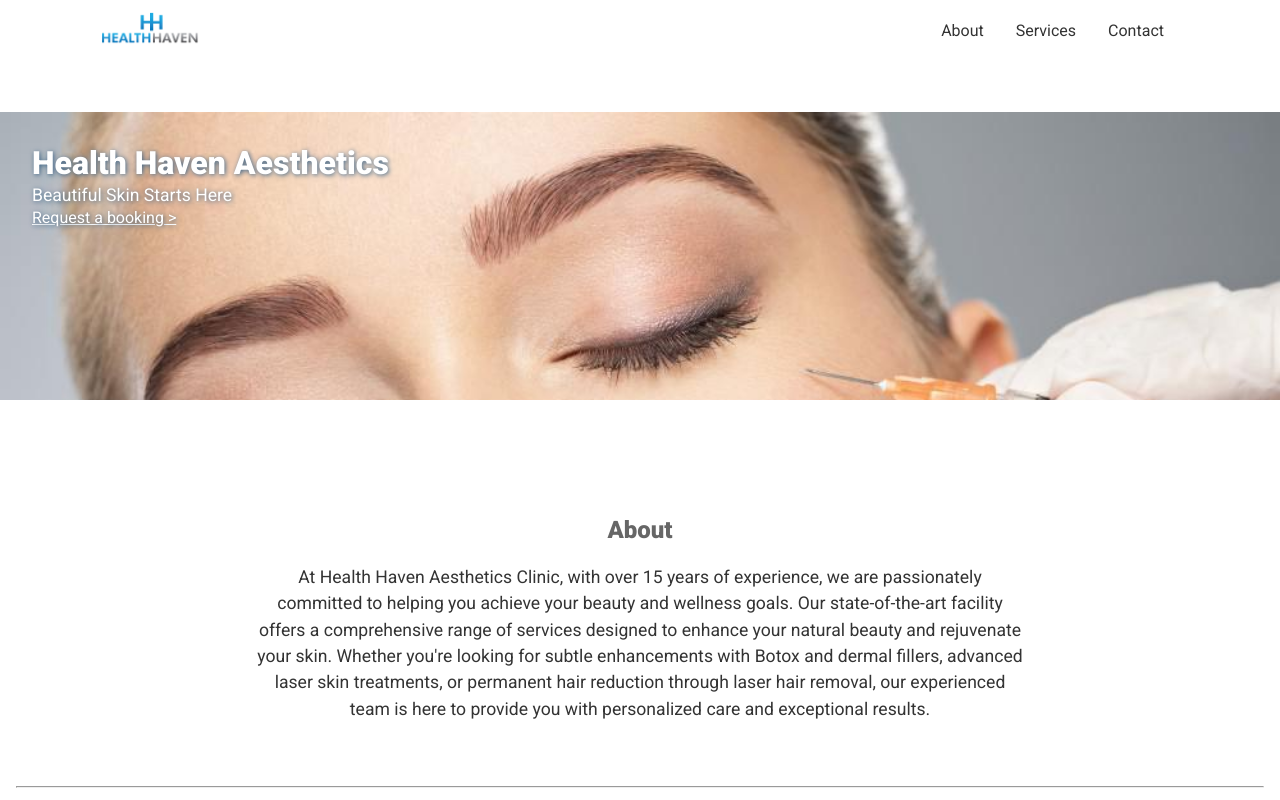
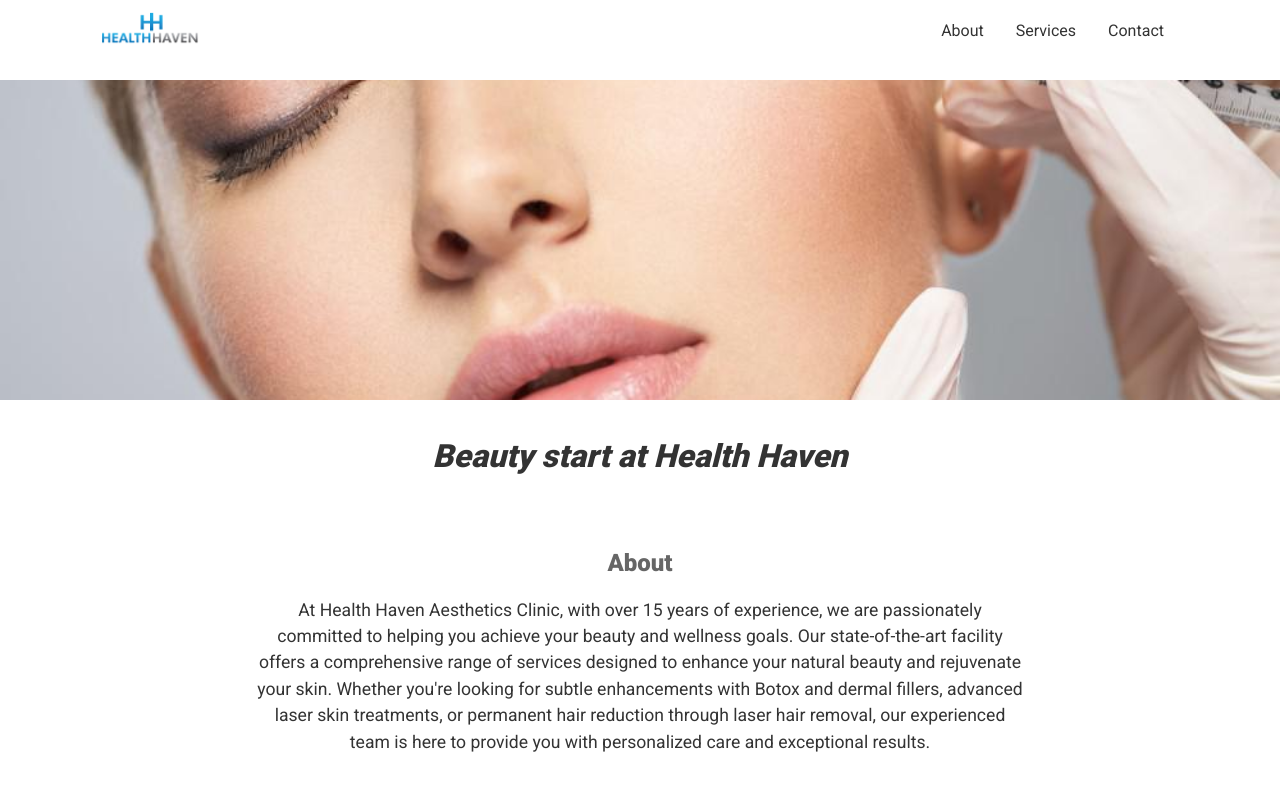
Before and after one commit to LaithAlwani/hh-aesthetics, a Next.js app: page / in a window 1280 px wide. Shown: the top 800 px of the page. Built offline with nearby package versions, Linux system fonts and the light colour scheme.

Commit message:
changes banner sytles

```diff
--- a/components/Banner.jsx
+++ b/components/Banner.jsx
@@ -2,13 +2,9 @@ import Image from "next/image";
 
 export const Banner = () => {
   return (
-    <div className="banner" id="banner">
-      <div className="banner-wrapper">
-        <hgroup>
-          <h1>Health Haven Aesthetics</h1>
-          <p>Beautiful Skin Starts Here</p>
-          <a href="#contact">{`Request a booking >`}</a>
-        </hgroup>
+    <div className="banner-wrapper" id="banner">
+      <div className="img-wrapper">
+        <Image src={"/images/hero.jpg"} priority fill objectFit="cover" objectPosition="center" alt="hero-image"/>
       </div>
     </div>
   );
--- a/pages/index.js
+++ b/pages/index.js
@@ -15,7 +15,7 @@ export default function Home() {
         <title>HH Aesthetics</title>
         <meta
           name="description"
-          content="Beatutiful Skin Starts here. Botox, plastic surgery and laser hair removal"
+          content="Beatutiful Skin Starts at Health Haven. Botox, plastic surgery and laser hair removal"
         />
         <link rel="icon" href="/favicon.png" />
         <link rel="apple-touch-icon" href="/images/logo-min.png" />
@@ -26,6 +26,7 @@ export default function Home() {
       <Navbar />
       <Banner />
       <main>
+      <h1><em>Beauty start at Health Haven</em></h1>
         <About />
         <hr />
         <Services />
--- a/styles/home.css
+++ b/styles/home.css
@@ -5,7 +5,7 @@ main {
   padding: 1em;
 }
 .section {
-  padding: 5rem 0 0;
+  padding: 2rem 0;
 }
 
 /*Navbar */
@@ -118,35 +118,24 @@ nav .open-nav {
 }
 
 /*banner*/
-.banner{
+.banner-wrapper{
   width: 100%;
-  background-color: var(--queen-blue);
-  height: 18rem;
-  margin-top: 7rem;
-  background-image: url("/../images/hero.jpg");
+  height: 20rem;
+  margin-top: 5rem;
   background-repeat: no-repeat;
   background-size: cover;
   background-position: top;
 }
-.banner-wrapper{
+
+.banner-wrapper .img-wrapper{
   position: relative;
-  margin-inline: auto;
+  width: 100%;
   height: 100%;
-  max-width: 1440px;
+  background-color: aquamarine;
 
 }
-.banner hgroup {
-  color: var(--hh-white);
-  position: absolute;
-  top: 2rem;
-  left: 2rem;
-}
-.banner hgroup *{
-  margin: 0;
-  text-shadow: 1px 1px 5px var(--queen-blue);
-}
-.banner hgroup a{
-  text-decoration: underline;
+.banner img{
+  height: 10rem;
 }
 /*banner ends*/
 
@@ -155,10 +144,14 @@ nav .open-nav {
   max-width: 768px;
   margin-inline: auto;
   text-align: center;
-  margin-bottom: 4rem;
+  margin-bottom: 2rem;
 }
 
 /*About Ends*/
+
+main h1{
+  text-align: center;
+}
 
 /*Services*/
 .card {
@@ -276,7 +269,7 @@ footer span {
   nav .links {
     display: none;
   }
-  .hero h1{
+  .main h1{
     font-size: 1.5rem;
   }
   .card {
```
